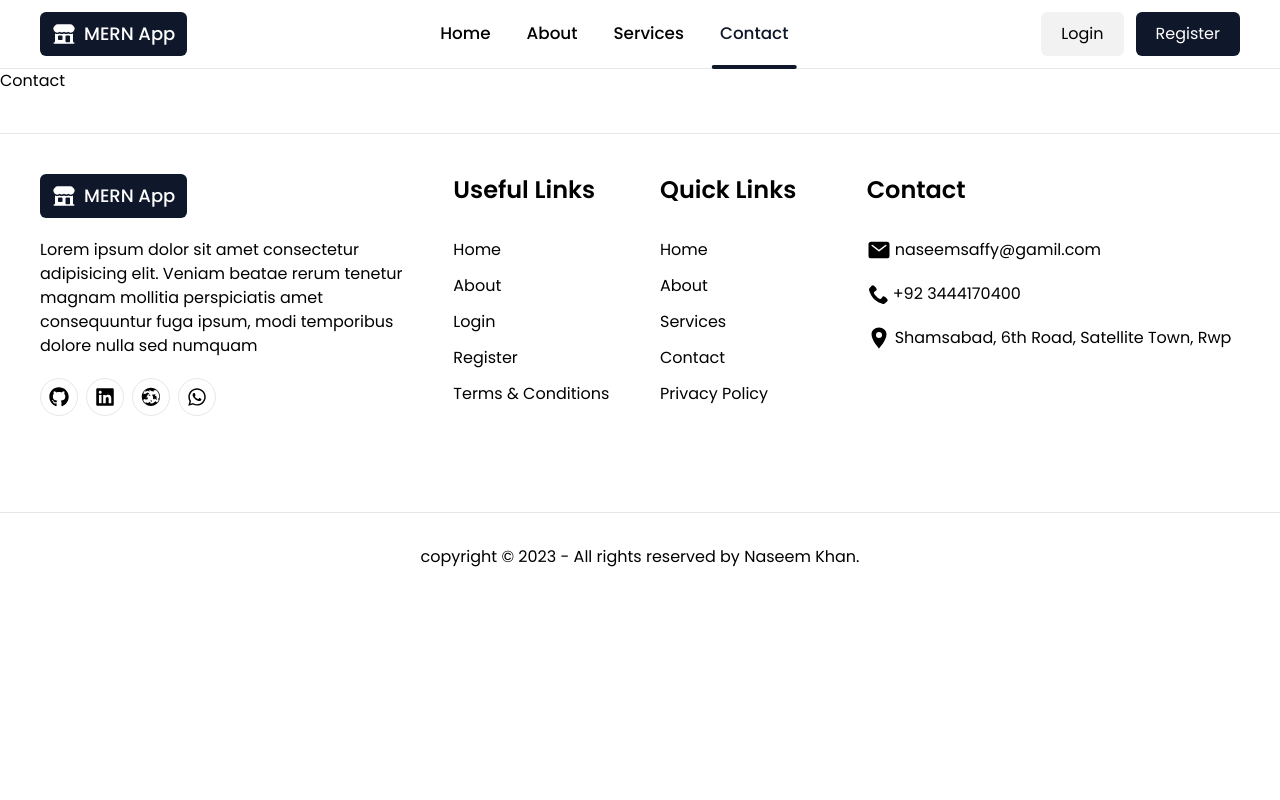
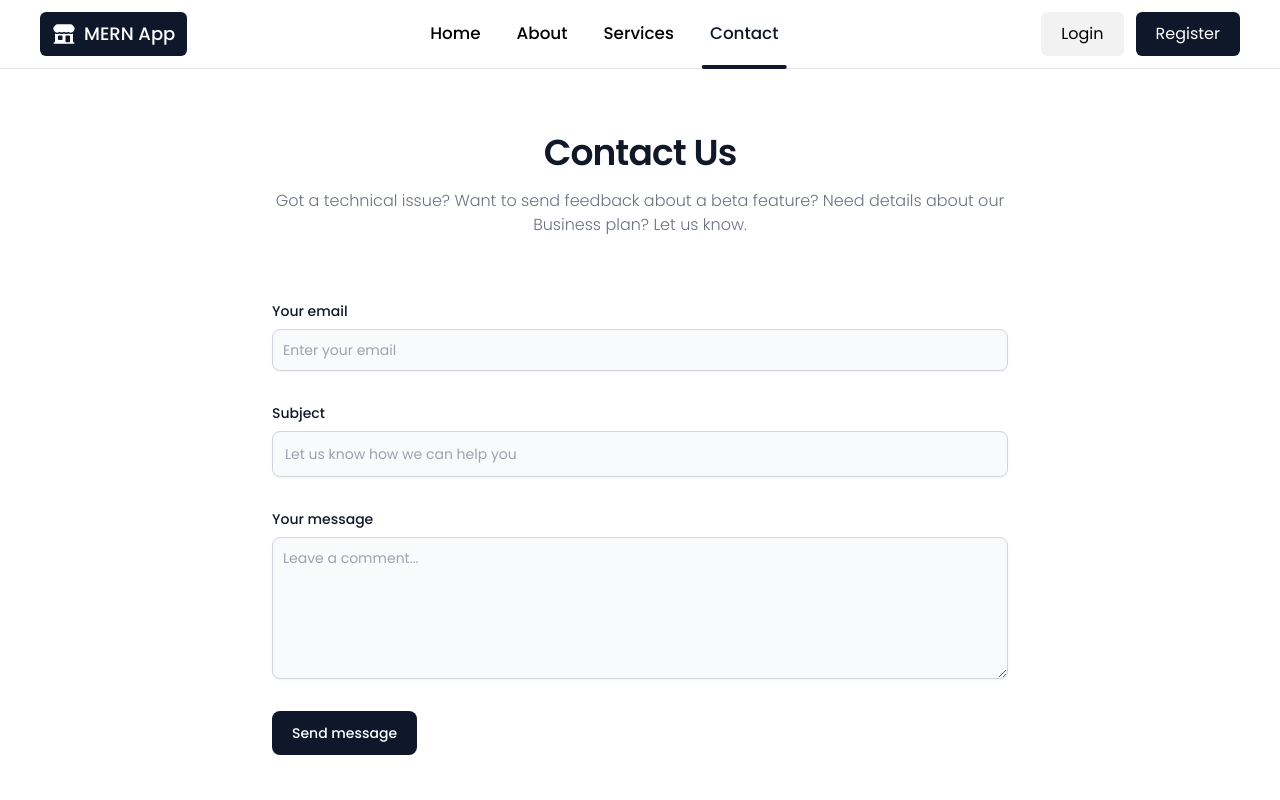
Before and after one commit to naseemkhandev/mern-agency-website, a React (Vite) app in the folder client/: page /contact in a window 1280 px wide. Shown: the top 800 px of the page. Built offline with nearby package versions, Linux system fonts and the light colour scheme.

Commit message:
contact us page done

```diff
--- a/client/src/components/Navbar.jsx
+++ b/client/src/components/Navbar.jsx
@@ -47,19 +47,33 @@
 						>
 							<IoClose />
 						</span>
+						<div className="flex flex-col gap-2 mt-3">
+							<Link
+								to="/login"
+								className="sm:hidden text-center text-base font-medium md:font-normal py-3.5 px-5 bg-black/5 hover:bg-black/10 rounded-md"
+							>
+								Login
+							</Link>
+							<Link
+								to="/register"
+								className="sm:hidden text-center text-base font-medium md:font-normal py-3.5 px-5 bg-slate-900 hover:bg-slate-800 text-white rounded-md"
+							>
+								Register
+							</Link>
+						</div>
 					</ul>
 				</nav>
 
 				<div className="flex items-center gap-3">
 					<Link
 						to="/login"
-						className="text-sm md:text-base font-medium md:font-normal py-2.5 px-5 bg-black/5 hover:bg-black/10 rounded-md"
+						className="sm:block hidden text-center text-sm md:text-base font-medium md:font-normal py-2.5 px-5 bg-black/5 hover:bg-black/10 rounded-md"
 					>
 						Login
 					</Link>
 					<Link
 						to="/register"
-						className="text-sm md:text-base font-medium md:font-normal py-2.5 px-5 bg-slate-900 hover:bg-slate-800 text-white rounded-md"
+						className="sm:block hidden text-center text-sm md:text-base font-medium md:font-normal py-2.5 px-5 bg-slate-900 hover:bg-slate-800 text-white rounded-md"
 					>
 						Register
 					</Link>
--- a/client/src/pages/Contact.jsx
+++ b/client/src/pages/Contact.jsx
@@ -1,5 +1,69 @@
 const Contact = () => {
-	return <div>Contact</div>;
+	return (
+		<section className="bg-white dark:bg-gray-900">
+			<div className="py-8 lg:py-16 px-4 mx-auto max-w-screen-md">
+				<h2 className="mb-4 text-2xl md:text-4xl tracking-tight font-semibold text-center text-gray-900 dark:text-white">
+					Contact Us
+				</h2>
+				<p className="mb-8 lg:mb-16 font-light text-center text-gray-500 dark:text-gray-400 sm:text-base text-sm">
+					Got a technical issue? Want to send feedback about a beta feature?
+					Need details about our Business plan? Let us know.
+				</p>
+				<form action="#" className="space-y-8">
+					<div>
+						<label
+							htmlFor="email"
+							className="block mb-2 text-sm font-medium text-gray-900 dark:text-gray-300"
+						>
+							Your email
+						</label>
+						<input
+							type="email"
+							id="email"
+							className="shadow-sm bg-gray-50 border border-gray-300 text-gray-900 text-sm rounded-lg focus:ring-slate-500 focus:border-slate-500 block w-full p-2.5 dark:bg-gray-700 dark:border-gray-600 dark:placeholder-gray-400 dark:text-white dark:focus:ring-slate-500 dark:focus:border-slate-500 dark:shadow-sm-light"
+							placeholder="Enter your email"
+							required
+						/>
+					</div>
+					<div>
+						<label
+							htmlFor="subject"
+							className="block mb-2 text-sm font-medium text-gray-900 dark:text-gray-300"
+						>
+							Subject
+						</label>
+						<input
+							type="text"
+							id="subject"
+							className="block p-3 w-full text-sm text-gray-900 bg-gray-50 rounded-lg border border-gray-300 shadow-sm focus:ring-slate-500 focus:border-slate-500 dark:bg-gray-700 dark:border-gray-600 dark:placeholder-gray-400 dark:text-white dark:focus:ring-slate-500 dark:focus:border-slate-500 dark:shadow-sm-light"
+							placeholder="Let us know how we can help you"
+							required
+						/>
+					</div>
+					<div className="sm:col-span-2">
+						<label
+							htmlFor="message"
+							className="block mb-2 text-sm font-medium text-gray-900 dark:text-gray-400"
+						>
+							Your message
+						</label>
+						<textarea
+							id="message"
+							rows="6"
+							className="block p-2.5 w-full text-sm text-gray-900 bg-gray-50 rounded-lg shadow-sm border border-gray-300 focus:ring-slate-500 focus:border-slate-500 dark:bg-gray-700 dark:border-gray-600 dark:placeholder-gray-400 dark:text-white dark:focus:ring-slate-500 dark:focus:border-slate-500"
+							placeholder="Leave a comment..."
+						></textarea>
+					</div>
+					<button
+						type="submit"
+						className="py-3 px-5 text-sm font-medium text-center text-white rounded-lg bg-slate-900 sm:w-fit hover:bg-slate-800 focus:ring-4 focus:outline-none focus:ring-slate-300 dark:bg-slate-600 dark:hover:bg-slate-700 dark:focus:ring-slate-800"
+					>
+						Send message
+					</button>
+				</form>
+			</div>
+		</section>
+	);
 };
 
 export default Contact;
```
